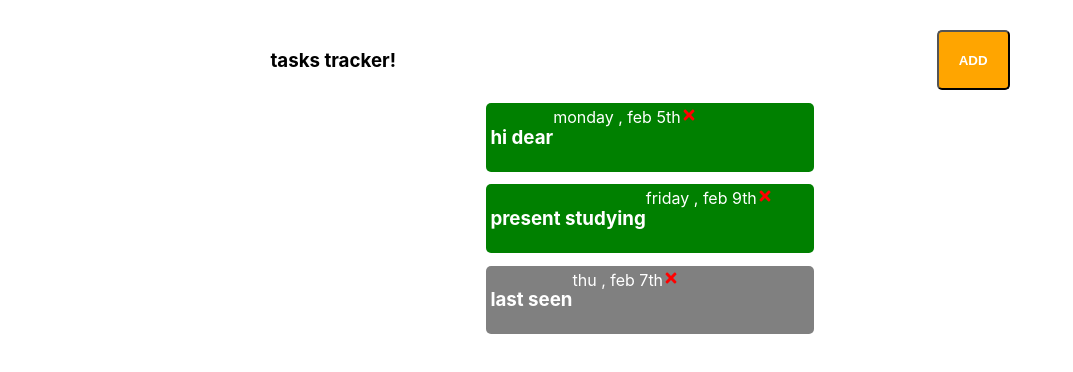
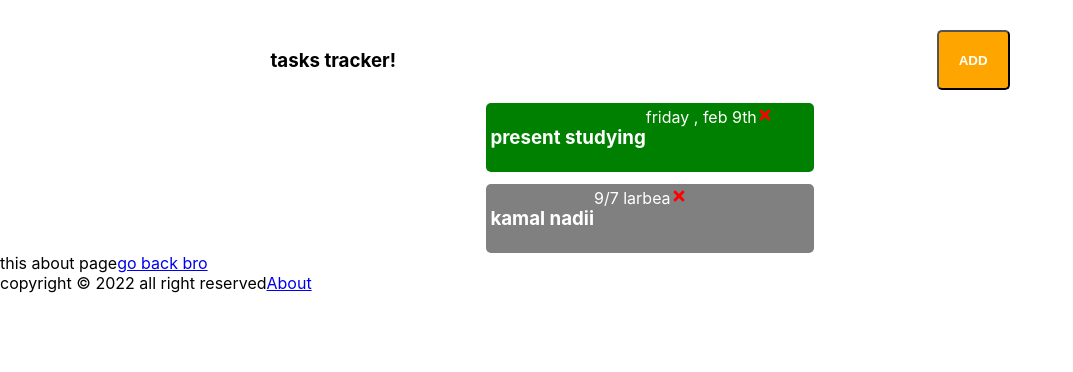
Before and after one commit to ghrabla/React-TS, a React (Create React App) app in the folder client-side/: page /About in a window 1280 px wide. Shown: the top 372 px of the page, without its empty margins (0-1073 px from the left). Built offline with nearby package versions, Linux system fonts and the light colour scheme; data requests are answered from the project's data file.

Commit message:
finished

```diff
--- /dev/null
+++ b/client-side/db.json
@@ -0,0 +1,16 @@
+{
+  "tasks": [
+    {
+      "id": 2,
+      "text": "present studying",
+      "day": "friday , feb 9th",
+      "reminder": true
+    },
+    {
+      "text": "kamal nadii",
+      "day": "9/7 larbea",
+      "reminder": false,
+      "id": 4
+    }
+  ]
+}
--- a/client-side/package.json
+++ b/client-side/package.json
@@ -6,9 +6,11 @@
     "@testing-library/jest-dom": "^5.16.5",
     "@testing-library/react": "^13.3.0",
     "@testing-library/user-event": "^13.5.0",
+    "json-server": "^0.17.0",
     "react": "^18.2.0",
     "react-dom": "^18.2.0",
     "react-icons": "^4.4.0",
+    "react-router-dom": "^6.3.0",
     "react-scripts": "5.0.1",
     "web-vitals": "^2.1.4"
   },
@@ -16,7 +18,8 @@
     "start": "react-scripts start",
     "build": "react-scripts build",
     "test": "react-scripts test",
-    "eject": "react-scripts eject"
+    "eject": "react-scripts eject",
+    "server": "json-server --watch db.json --port 5000"
   },
   "eslintConfig": {
     "extends": [
--- a/client-side/src/App.js
+++ b/client-side/src/App.js
@@ -1,52 +1,83 @@
-import { useState } from 'react';
+import { useState , useEffect } from 'react';
+import { BrowserRouter, Routes, Route } from 'react-router-dom';
 import { FaTrashAlt } from 'react-icons/fa';
 import AddTask from './components/AddTask';
 import Header from './components/Header'
 import Tasks from './components/Tasks'
+import Footer from './components/Footer'
+import About from './components/About'
 function App() {
   const [showAddTask,setshowAddTask] = useState(false)
-  const [tasks,setTasks] = useState([
-    {
-      id : 1,
-      text : 'hi dear',
-      day : 'monday , feb 5th',
-      reminder : true
-  },
-  {
-      id : 2,
-      text : 'present studying',
-      day : 'friday , feb 9th',
-      reminder : true
-  },
-  {
-      id : 3,
-      text : 'last seen ',
-      day : 'thu , feb 7th',
-      reminder : false
-  },
-  ])
+  const [tasks,setTasks] = useState([])
 
-   const deleteTask = (id)=>{
+  useEffect(()=>{
+   const getTasks = async ()=>{
+     const TasksFromServer = await fetchTasks()
+     setTasks(TasksFromServer)
+   }
+    getTasks()
+  },[])
+
+  // get tasks
+  const fetchTasks = async () =>{
+    const res = await fetch('http://localhost:5000/tasks')
+    const data = await res.json()
+    return data
+  }
+
+  const fetchTask = async (id) =>{
+    const res = await fetch(`http://localhost:5000/tasks/${id}`)
+    const data = await res.json()
+    return data
+  }
+
+   const deleteTask = async (id) => {
+     await fetch (`http://localhost:5000/tasks/${id}`,{
+       method:'DELETE'
+     })
      setTasks(tasks.filter((task)=>task.id !== id))
    }
 
-   const toggleReminder = (id)=>{
-      setTasks(tasks.map((task)=> task.id===id ? {...task,reminder:!task.reminder} : task))
+   const toggleReminder = async (id)=> {
+      const taskToToggle = await fetchTask(id)
+      const updTask = {...taskToToggle,reminder:!taskToToggle.reminder}
+      const res = await fetch(`http://localhost:5000/tasks/${id}`,{
+        method : 'PUT',
+        headers:{'Content-type':'application/json'},
+        body: JSON.stringify(updTask)
+      })
+      const data = await res.json()
+      setTasks(tasks.map((task)=> task.id===id ? {...task,reminder:data.reminder} : task))
    }
 
-   const onAdd = (task)=>{
-     const id = Math.floor(Math.random()*10000) + 1
-     const newTask = {id,...task}
-     setTasks([...tasks,newTask])
+   const onAdd = async (task)=>{
+     const res = await fetch('http://localhost:5000/tasks',
+      {
+        method : 'POST',
+        headers : { 'Content-type':'application/json'},
+        body : JSON.stringify(task)
+      }
+     )
+     const data = await res.json()
+     setTasks([...tasks,data])
+     //  const id = Math.floor(Math.random()*10000) + 1
+     //  const newTask = {id,...task}
    }
 
   return (
-    <div className="App">
+    <BrowserRouter>
+       <div className="App">
       <Header onAdd={()=>setshowAddTask(!showAddTask)} showAdd={showAddTask}/>
       {showAddTask && <AddTask onAdd={onAdd}/>}
       {tasks.length>0?(<Tasks tasks={tasks} onDelete={deleteTask} onToggle={toggleReminder}/>):('nothing is here')}
+      <Routes>
+
+        <Route path='/About' element={<About/>}/>
+      </Routes>
+      <Footer/>
 
     </div>
+    </BrowserRouter>
   );
 }
 
--- /dev/null
+++ b/client-side/src/components/About.js
@@ -0,0 +1,11 @@
+
+
+const about = () => {
+  return (
+    <div>this about page
+        <a href="/">go back bro</a>
+    </div>
+  )
+}
+
+export default about
--- /dev/null
+++ b/client-side/src/components/Footer.js
@@ -0,0 +1,12 @@
+
+
+const footer = () => {
+  return (
+    <div>
+        <p>copyright &copy; 2022 all right reserved</p>
+        <a href="/about">About</a>
+    </div>
+  )
+}
+
+export default footer
```
Also changed, not shown: 1 other file (tests, documents, lock files or other folders).
